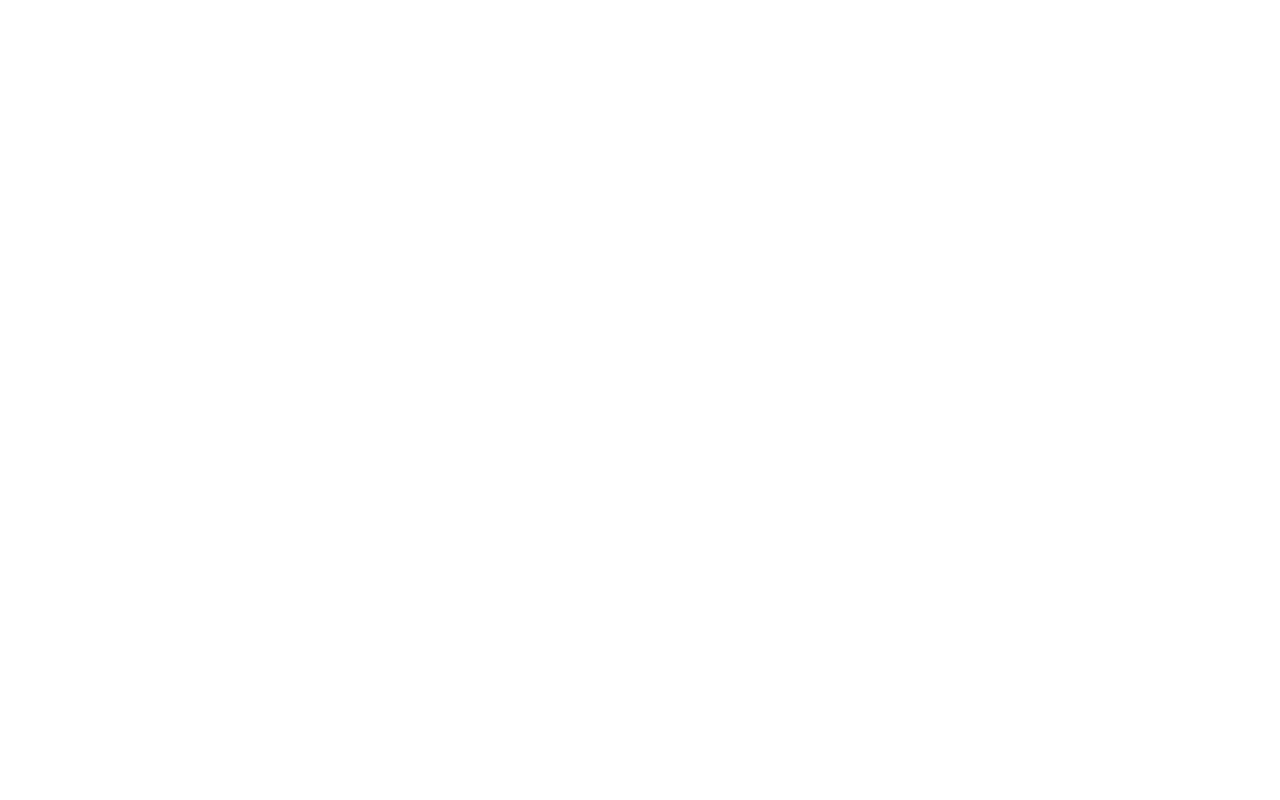
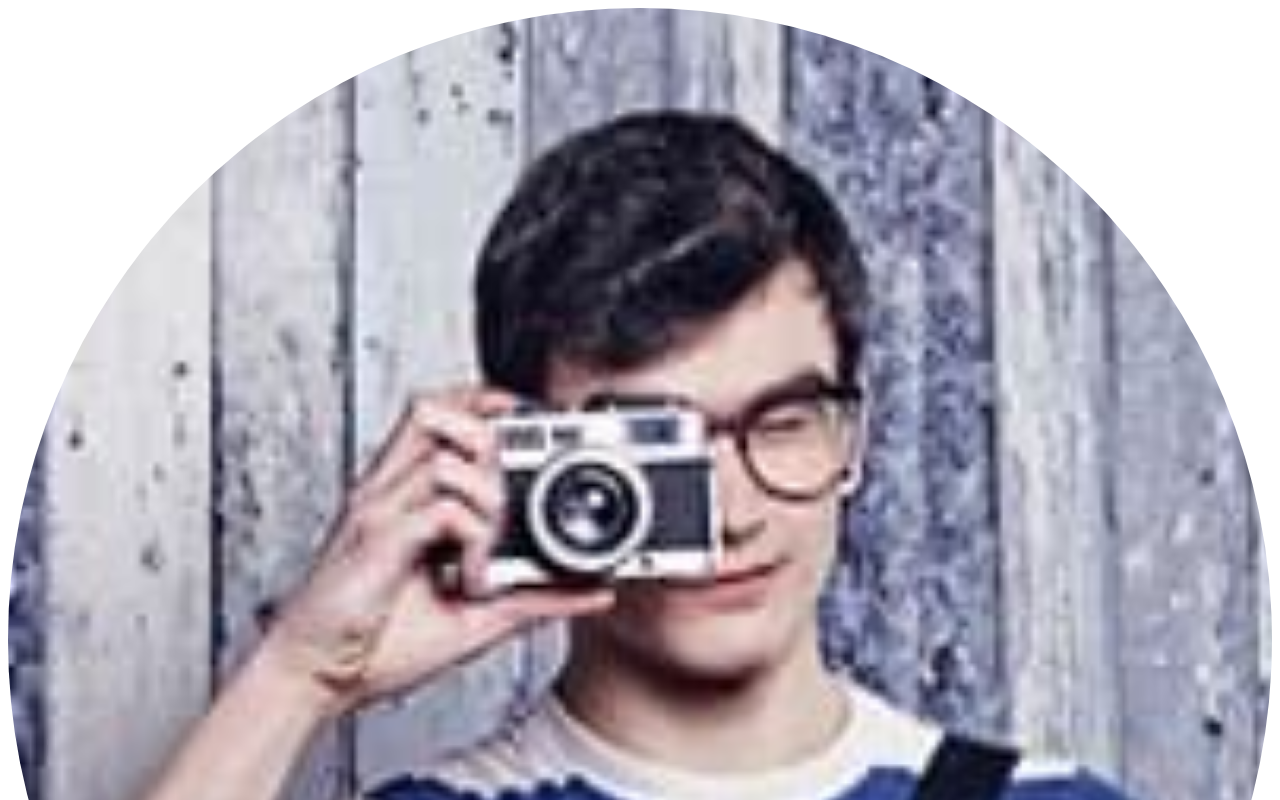
Before and after one commit to js-tasks-ru/htmlcss-20210916_ivansacara, a website: page 06-lection4/01-avatar/index.html in a window 1280 px wide. Shown: the top 800 px of the page. Drawn offline with Linux system fonts and the light colour scheme.

Commit message:
Lesson 4 Avatar

```diff
--- a/06-lection4/01-avatar/avatar.css
+++ b/06-lection4/01-avatar/avatar.css
@@ -0,0 +1,20 @@
+.avatar {
+  width: 100%;
+  padding-bottom: 100%;
+  position: relative;
+}
+.avatar__image {
+  position: absolute;
+  top: 0;
+  bottom: 0;
+  left: 0;
+  right: 0;
+  border-radius: 50%;
+  overflow: hidden;
+}
+
+.avatar__img {
+  width: 100%;
+  height: 100%;
+  object-fit: cover;
+}
--- a/06-lection4/01-avatar/index.html
+++ b/06-lection4/01-avatar/index.html
@@ -1,11 +1,20 @@
 <!DOCTYPE html>
 <!-- Страница с аватаром -->
 <html lang="ru">
-    <head>
-        <link rel="stylesheet" href="../../assets/css/main.css">
-        <link rel="stylesheet" href="./avatar.css">
-    </head>
-    <body>
 
-    </body>
+<head>
+  <link rel="stylesheet" href="../../assets/css/main.css">
+  <link rel="stylesheet" href="./avatar.css">
+</head>
+
+<body>
+  <div class="bla">
+    <div class="avatar">
+      <div class="avatar__image">
+        <img class="avatar__img" src="public/avatar-200.jpg" alt="avatar">
+      </div>
+    </div>
+  </div>
+</body>
+
 </html>
```
